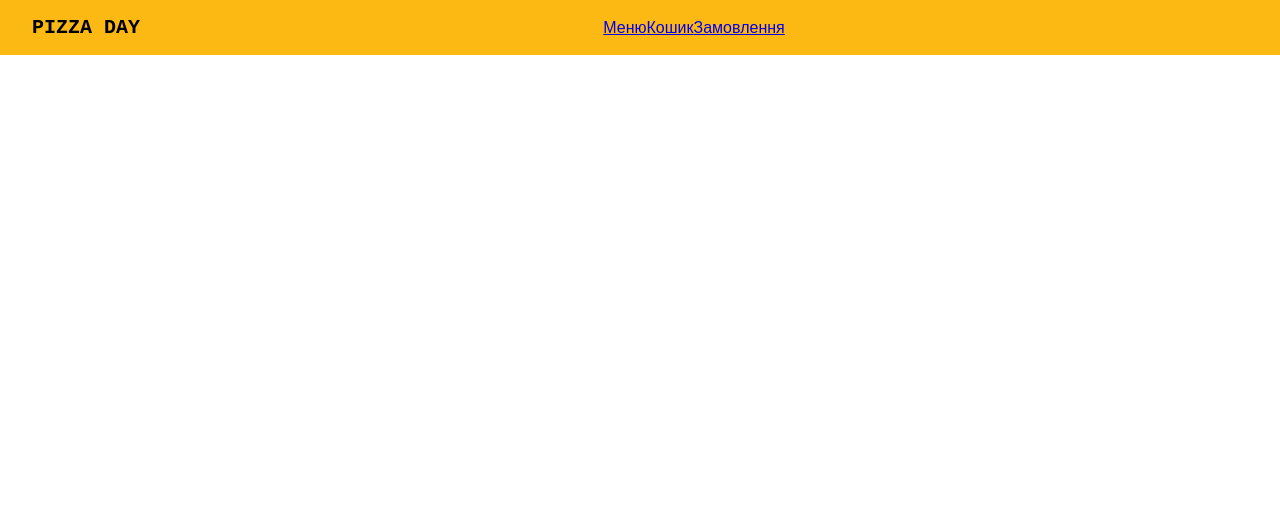
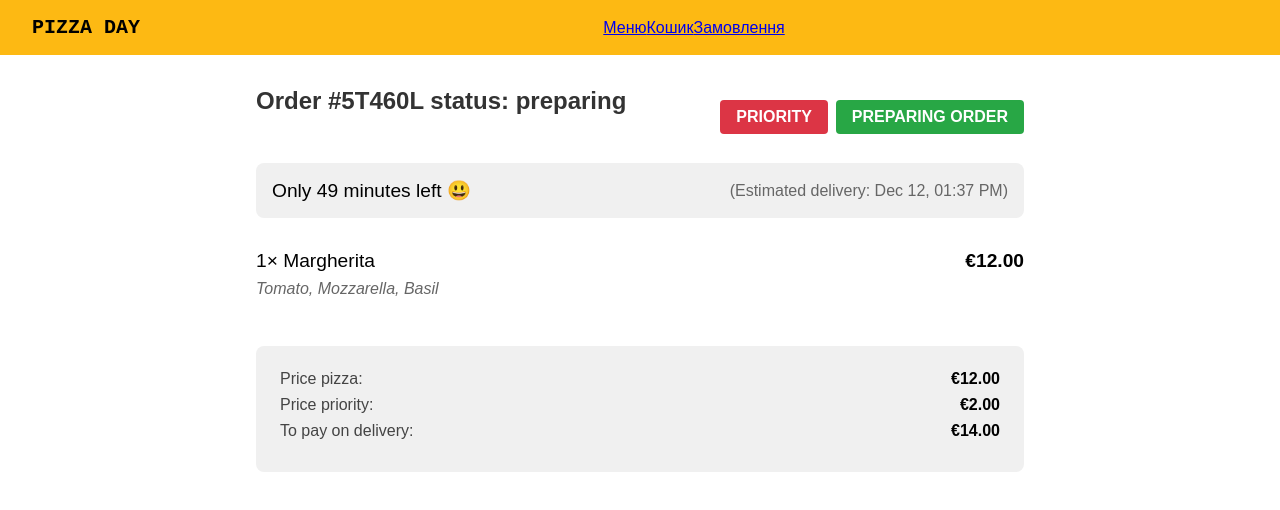
Before and after one commit to VolodumurLesyuk/hillel, a React (Vite) app: page /order-status/1 in a window 1280 px wide. Shown: the top 510 px of the page. Built offline with nearby package versions, Linux system fonts and the light colour scheme.

Commit message:
Add new page order status

```diff
--- a/src/App.jsx
+++ b/src/App.jsx
@@ -5,6 +5,7 @@ import Form from "./pages/Form/Form.jsx";
 import Menu from './pages/Menu/Menu.jsx';
 import Cart from "./pages/Cart/Cart.jsx";
 import OrderForm from "./pages/OrderForm/OrderForm.jsx";
+import OrderStatus from "./pages/OrderStatus/OrderStatus.jsx";
 
 const App = () => {
     return (
@@ -15,6 +16,7 @@ const App = () => {
                 <Route path="/menu" element={<Menu />} />
                 <Route path="/cart" element={<Cart />} />
                 <Route path="/order-form" element={<OrderForm />} />
+                <Route path="/order-status/:id" element={<OrderStatus />} />
             </Routes>
         </>
     )
--- /dev/null
+++ b/src/pages/OrderStatus/OrderStatus.css
@@ -0,0 +1,105 @@
+.container {
+    max-width: 800px;
+    margin: 0 auto;
+
+    .header {
+        display: flex;
+        justify-content: space-between;
+        align-items: center;
+        margin-bottom: 1rem;
+    }
+
+    .order-title {
+        font-size: 1.5rem;
+        color: #333;
+    }
+
+    .badges {
+        display: flex;
+        gap: 0.5rem;
+    }
+
+    .badge {
+        padding: 0.5rem 1rem;
+        border-radius: 4px;
+        font-weight: bold;
+        color: white;
+    }
+
+    .badge-priority {
+        background-color: #dc3545;
+    }
+
+    .badge-preparing {
+        background-color: #28a745;
+    }
+
+    .time-banner {
+        background-color: #f0f0f0;
+        padding: 1rem;
+        border-radius: 8px;
+        display: flex;
+        justify-content: space-between;
+        align-items: center;
+        margin-bottom: 2rem;
+    }
+
+    .time-left {
+        font-size: 1.2rem;
+        display: flex;
+        align-items: center;
+        gap: 0.5rem;
+    }
+
+    .estimated-time {
+        color: #666;
+    }
+
+    .order-details {
+        margin-bottom: 2rem;
+    }
+
+    .pizza-item-order {
+        margin-bottom: 1rem;
+    }
+
+    .pizza-header {
+        display: flex;
+        justify-content: space-between;
+        margin-bottom: 0.5rem;
+    }
+
+    .pizza-name {
+        font-size: 1.2rem;
+    }
+
+    .pizza-price {
+        font-size: 1.2rem;
+        font-weight: bold;
+    }
+
+    .ingredients {
+        color: #666;
+        font-style: italic;
+    }
+
+    .price-breakdown {
+        background-color: #f0f0f0;
+        padding: 1.5rem;
+        border-radius: 8px;
+    }
+
+    .price-item {
+        margin-bottom: 0.5rem;
+        display: flex;
+        justify-content: space-between;
+    }
+
+    .price-label {
+        color: #444;
+    }
+
+    .price-value {
+        font-weight: bold;
+    }
+}
--- /dev/null
+++ b/src/pages/OrderStatus/OrderStatus.jsx
@@ -0,0 +1,53 @@
+import './OrderStatus.css'
+
+const OrderStatus = () => {
+    return (
+        <div className="container">
+            <div className="header">
+                <h1 className="order-title">Order #5T460L status: preparing</h1>
+                <div className="badges">
+                    <span className="badge badge-priority">PRIORITY</span>
+                    <span className="badge badge-preparing">PREPARING ORDER</span>
+                </div>
+            </div>
+
+            <div className="time-banner">
+                <div className="time-left">
+                    Only 49 minutes left 😃
+                </div>
+                <div className="estimated-time">
+                    (Estimated delivery: Dec 12, 01:37 PM)
+                </div>
+            </div>
+
+            <div className="order-details">
+                <div className="pizza-item-order">
+                    <div className="pizza-header">
+                        <span className="pizza-name">1× Margherita</span>
+                        <span className="pizza-price">€12.00</span>
+                    </div>
+                    <div className="ingredients">
+                        Tomato, Mozzarella, Basil
+                    </div>
+                </div>
+            </div>
+
+            <div className="price-breakdown">
+                <div className="price-item">
+                    <span className="price-label">Price pizza:</span>
+                    <span className="price-value">€12.00</span>
+                </div>
+                <div className="price-item">
+                    <span className="price-label">Price priority:</span>
+                    <span className="price-value">€2.00</span>
+                </div>
+                <div className="price-item">
+                    <span className="price-label">To pay on delivery:</span>
+                    <span className="price-value">€14.00</span>
+                </div>
+            </div>
+        </div>
+    )
+}
+
+export default OrderStatus
```
